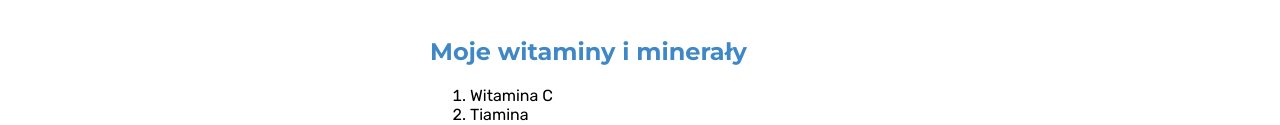
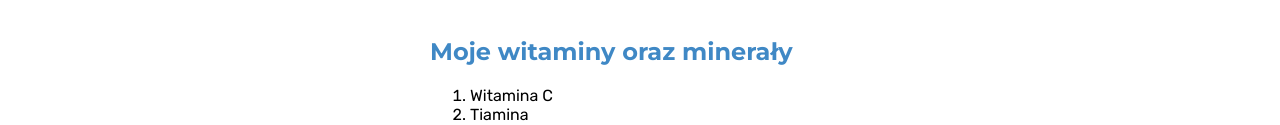
Before and after one commit to MagdaGut/nauka-gita2, a plain HTML site: page index.html in a window 1280 px wide. Shown: the part 1017-1142 px from the top of the page. Drawn offline with Linux system fonts and the light colour scheme.

Commit message:
Change h2

```diff
--- a/index.html
+++ b/index.html
@@ -27,7 +27,7 @@
             <p>Na rynku jestem dostępna w kolorze białym, żółtym, czerwonym, fioletowym i czarnym.</p>
             </section>
             <section class="interests">
-            <h2>Moje witaminy i minerały</h2>
+            <h2>Moje witaminy oraz minerały</h2>
             <ol>
             	<li>Witamina C</li>
            		<li>Tiamina</li>
```
